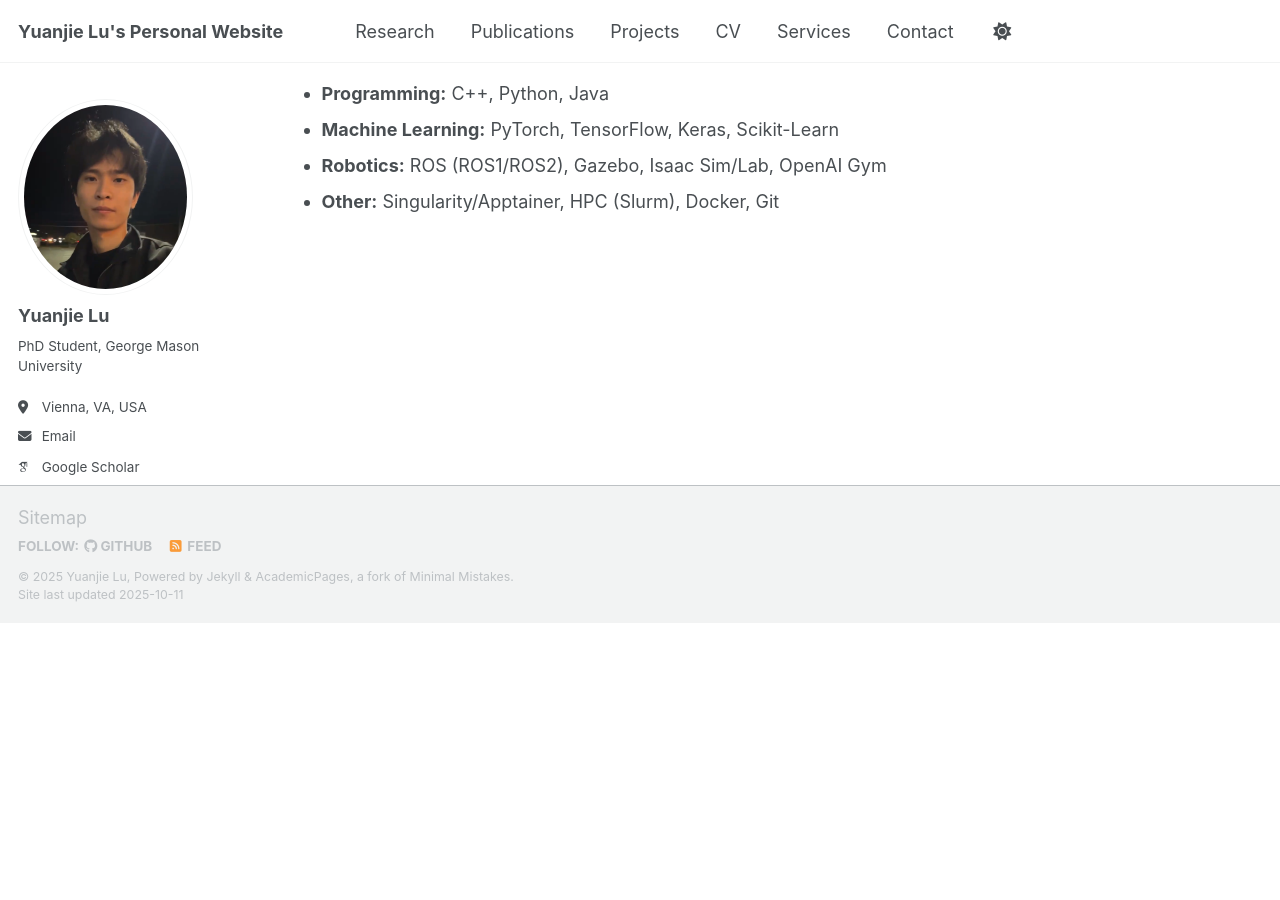
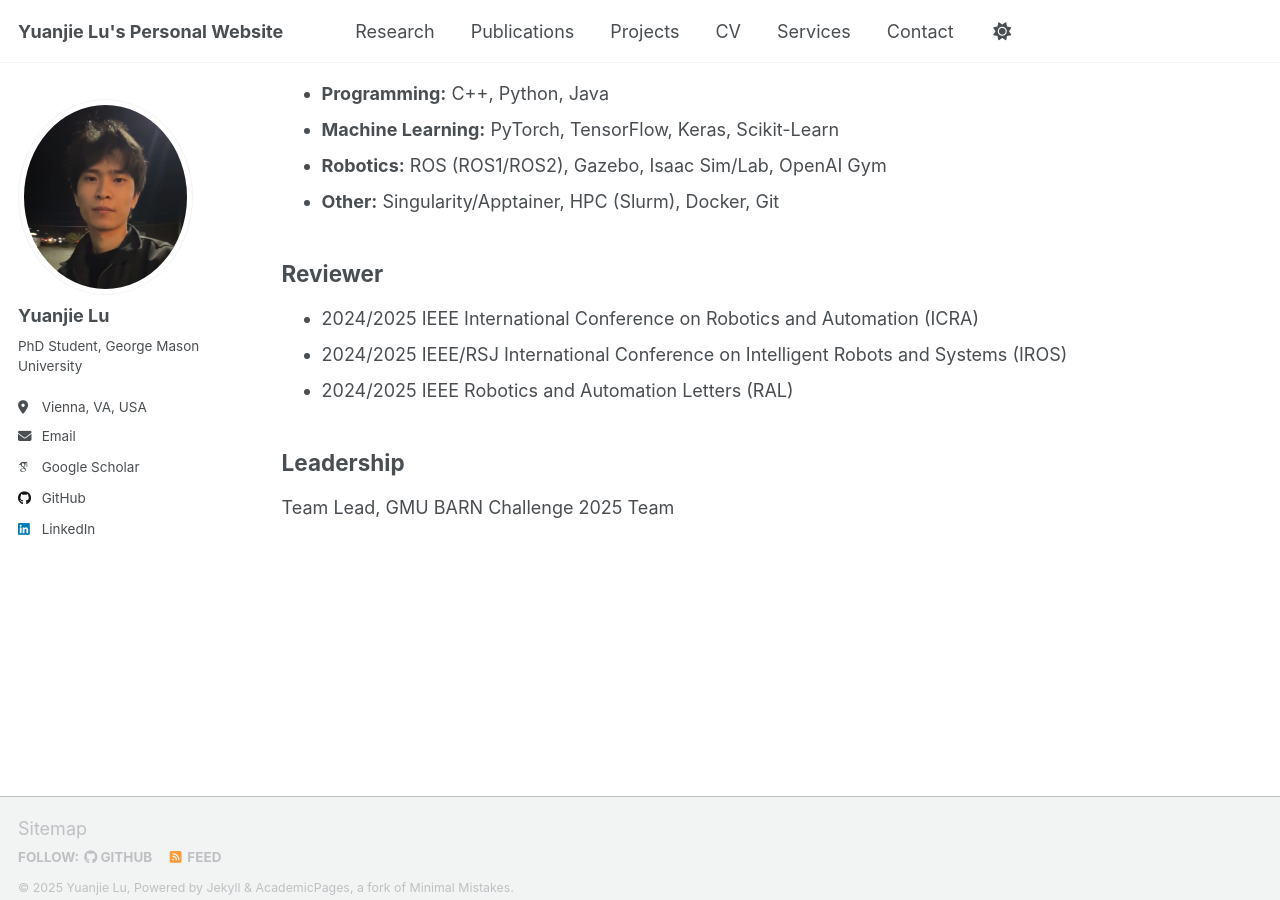
Before and after one commit to yuanjielu-64/yuanjielu-64.github.io, a Jekyll site: the page built from _pages/cv.md, in a window 1280 px wide and 900 px high, scrolled down 802 px. Built offline with Jekyll 4.4.1, drawn with Linux system fonts in a browser that asks for light colours; some web fonts are replaced; a script that is not in the unit is left out; before the commit the page ends 1425 px from its top, so only the background shows below that.

Commit message:
Update cv.md

```diff
--- a/_pages/cv.md
+++ b/_pages/cv.md
@@ -40,3 +40,13 @@ Skills
 * **Machine Learning:** PyTorch, TensorFlow, Keras, Scikit-Learn
 * **Robotics:** ROS (ROS1/ROS2), Gazebo, Isaac Sim/Lab, OpenAI Gym
 * **Other:** Singularity/Apptainer, HPC (Slurm), Docker, Git
+
+## Reviewer
+
+* 2024/2025 IEEE International Conference on Robotics and Automation (ICRA)
+* 2024/2025 IEEE/RSJ International Conference on Intelligent Robots and Systems (IROS)
+* 2024/2025 IEEE Robotics and Automation Letters (RAL)
+
+## Leadership
+
+Team Lead, GMU BARN Challenge 2025 Team
```
